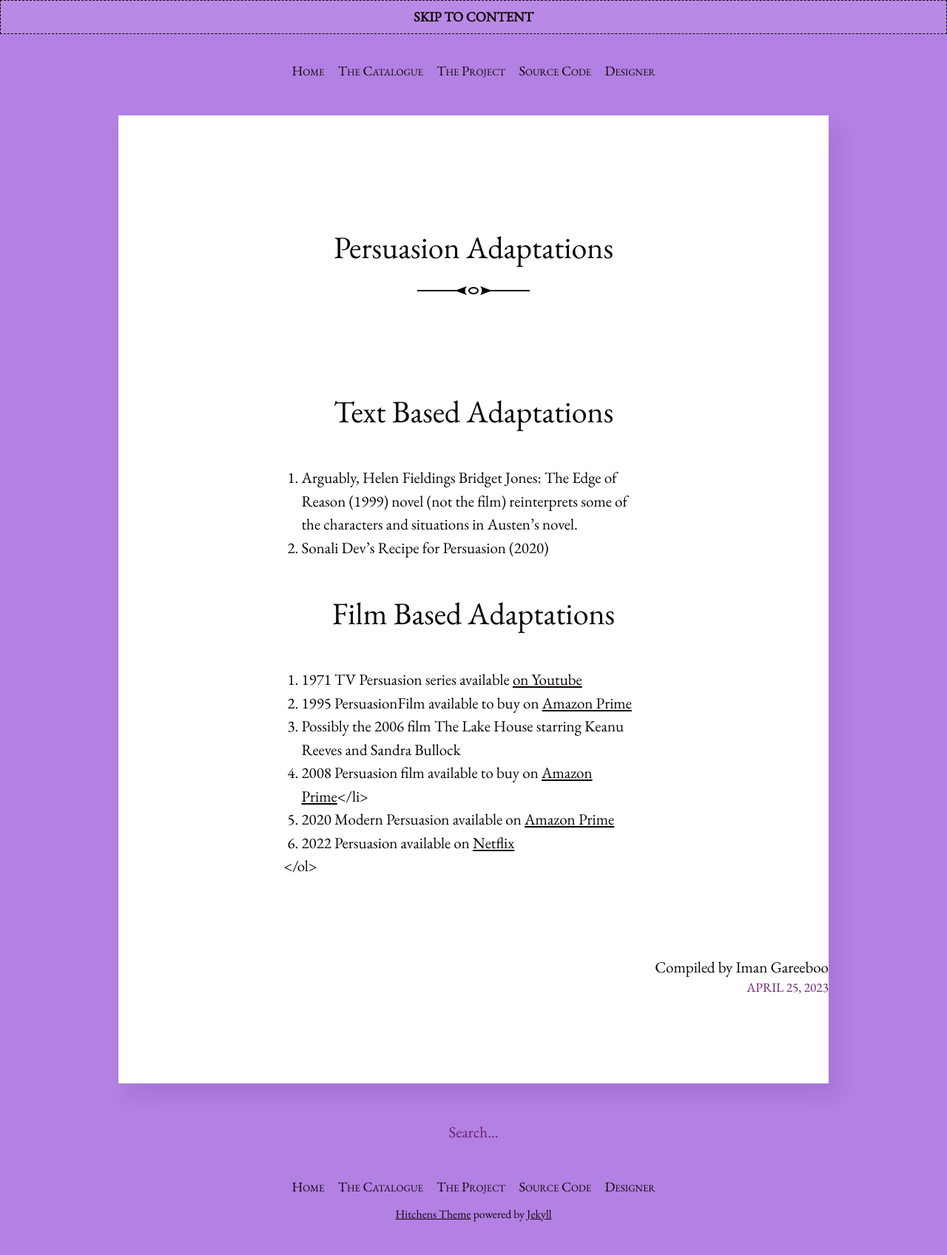
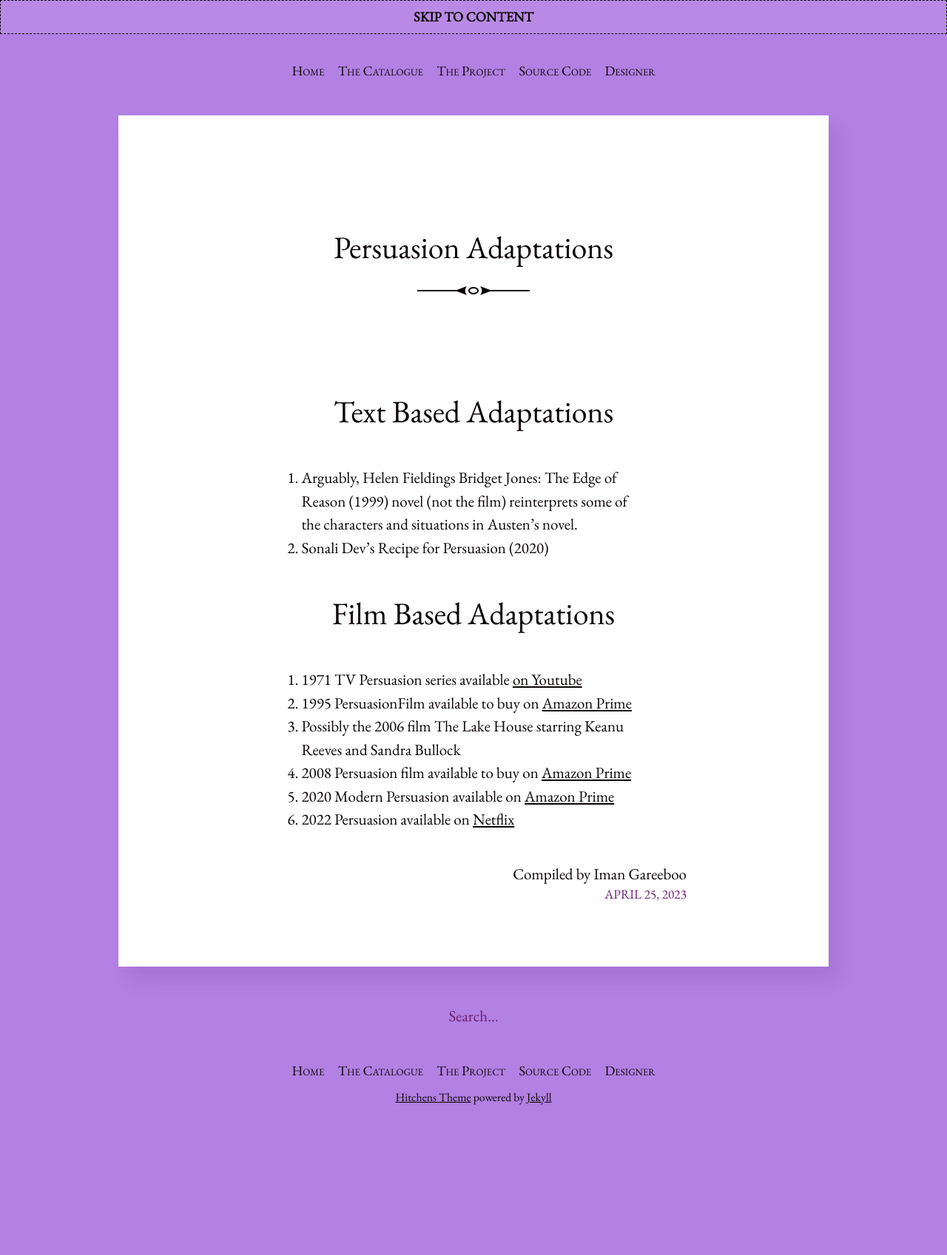
Before and after one commit to imangareeboo/Austen_Adaptations, a Jekyll site: the page built from _posts/2023-04-25-6.Persuasion-Adaptations.md, in a window 1280 px wide. Shown: the whole page at 74% size. Built offline with Jekyll 4.4.1, drawn with Linux system fonts in a browser that asks for light colours; after the commit the page ends 1540 px from its top, so only the background shows below that.

```diff
--- a/_posts/2023-04-25-6.Persuasion-Adaptations.md
+++ b/_posts/2023-04-25-6.Persuasion-Adaptations.md
@@ -16,7 +16,7 @@ categories: literature
 <li>1971 TV <i>Persuasion</i> series available <a href="https://www.youtube.com/watch?v=q-JQ0fgzX4M">on Youtube</a></li>
 <li> 1995 <i>Persuasion</i>Film available to buy on <a href="https://www.amazon.com/Persuasion-Fiona-Shaw/dp/B001DUDKEY">Amazon Prime</a></li>
 <li>Possibly the 2006 film <i>The Lake House</i> starring Keanu Reeves and Sandra Bullock</li>
-<li>2008 <i>Persuasion<i/> film available to buy on <a href="https://www.amazon.com/Persuasion-Sally-Hawkins/dp/B0B6GT82F2/ref=sr_1_1?crid=22EWOD5AWF7QT&keywords=2008+persuasion&qid=1682653192&s=instant-video&sprefix=2008+persuasion%2Cinstant-video%2C98&sr=1-1">Amazon Prime</a></li>
+<li>2008 <i>Persuasion</i> film available to buy on <a href="https://www.amazon.com/Persuasion-Sally-Hawkins/dp/B0B6GT82F2/ref=sr_1_1?crid=22EWOD5AWF7QT&keywords=2008+persuasion&qid=1682653192&s=instant-video&sprefix=2008+persuasion%2Cinstant-video%2C98&sr=1-1">Amazon Prime</a></li>
 <li> 2020 <i>Modern Persuasion</i> available on <a href="https://www.amazon.com/Modern-Persuasion-Alicia-Witt/dp/B08PCM5G31/ref=sr_1_1?crid=2IBQA3UGQWPMX&keywords=modern+persuasion&qid=1682653208&s=instant-video&sprefix=modern+persuasion%2Cinstant-video%2C94&sr=1-1">Amazon Prime</a></li>
 <li>2022 <i>Persuasion</i> available on <a href="https://www.netflix.com/title/81410649?source=35">Netflix</a></li>
 </ol>
```
